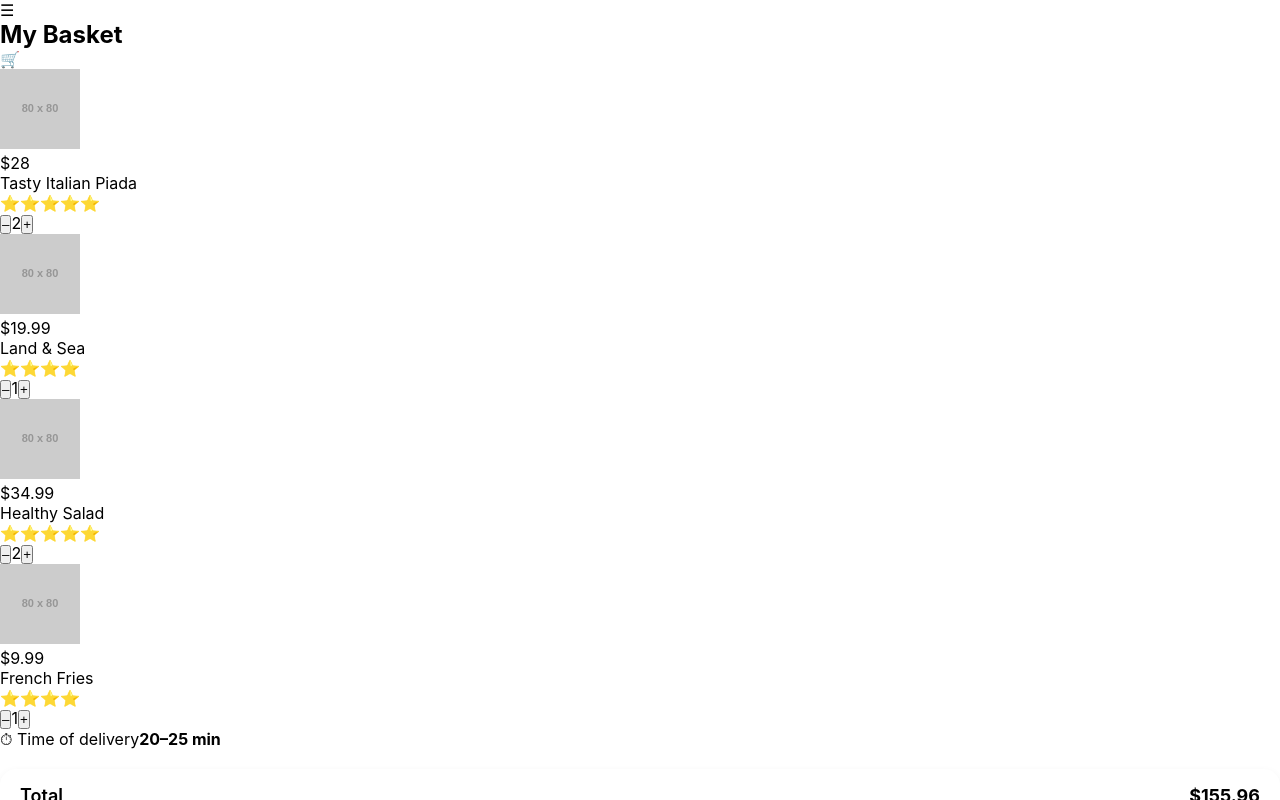
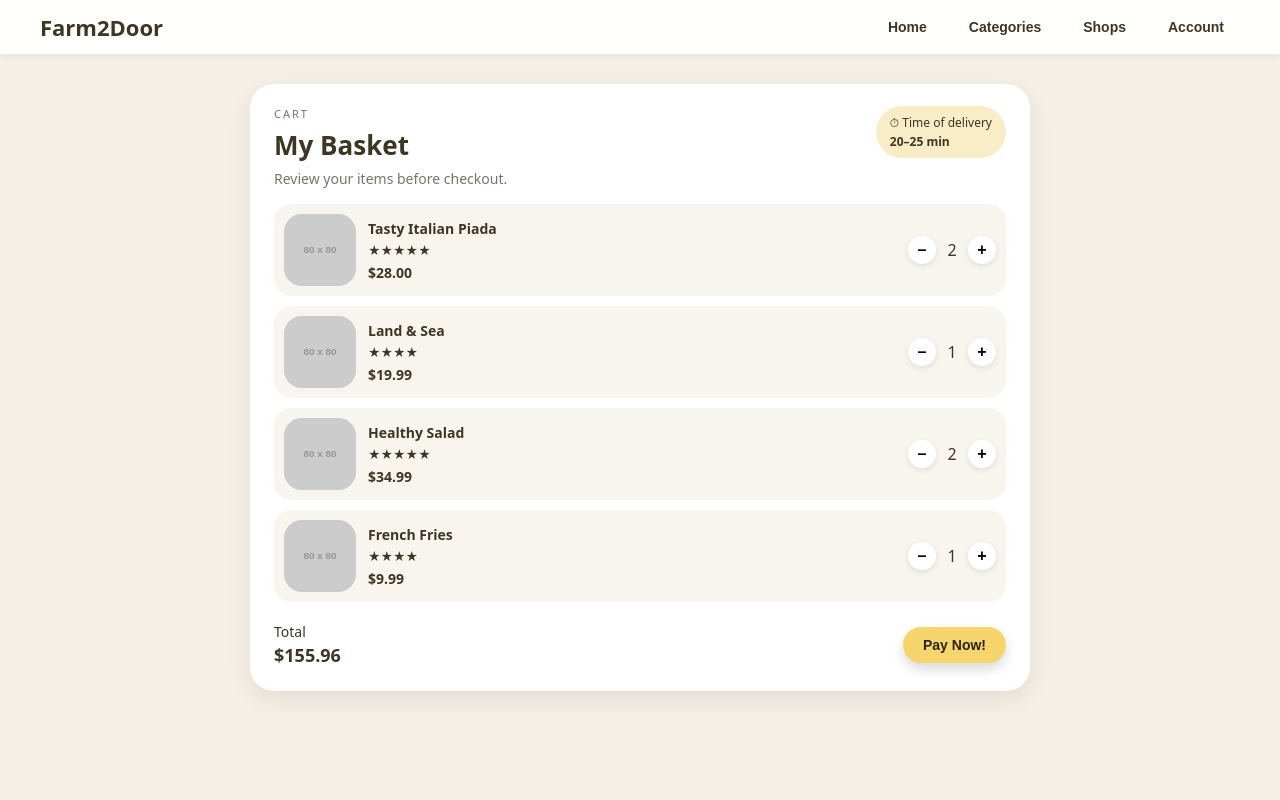
Before and after one commit to samwallflower/Farm2Door, a React (Vite) app in the folder FrontEnd/Farm2Door/: page /basket in a window 1280 px wide. Built offline with nearby package versions, Linux system fonts and the light colour scheme.

Commit message:
Cart menu modification

```diff
--- a/FrontEnd/Farm2Door/src/Components/Basket.css
+++ b/FrontEnd/Farm2Door/src/Components/Basket.css
@@ -1,33 +1,273 @@
-/* TOTAL DISPLAY (not a button) */
-.basket-total-display {
-  margin-top: 20px;
+:root {
+  --basket-yellow: #f6d66c;
+  --basket-yellow-soft: #f9edc7;
+  --basket-cream: #f5efe6;
+  --basket-brown: #3e3625;
+  --basket-gray: #7a7468;
+  --basket-radius-lg: 24px;
+}
+
+/* PAGE WRAPPER */
+
+.basket-page {
+  min-height: 100vh;
+  background: var(--basket-cream);
+  font-family: system-ui, -apple-system, BlinkMacSystemFont, "Segoe UI",
+    sans-serif;
+  color: var(--basket-brown);
+}
+
+/* HEADER – same as other pages */
+
+.basket-header {
+  position: sticky;
+  top: 0;
+  z-index: 20;
+  display: flex;
+  align-items: center;
+  justify-content: space-between;
+  padding: 12px 40px;
+  background: rgba(255, 255, 255, 0.95);
+  backdrop-filter: blur(6px);
+  box-shadow: 0 2px 8px rgba(0, 0, 0, 0.06);
+}
+
+.basket-logo {
+  font-weight: 800;
+  font-size: 22px;
+}
+
+.basket-nav {
+  display: flex;
+  gap: 10px;
+}
+
+.basket-nav button {
+  border: none;
+  padding: 6px 16px;
+  border-radius: 999px;
+  font-size: 14px;
+  font-weight: 600;
+  background: transparent;
+  cursor: pointer;
+  color: var(--basket-brown);
+}
+
+.basket-nav button:hover {
+  background: rgba(0, 0, 0, 0.04);
+}
+
+/* MAIN */
+
+.basket-main {
+  padding: 30px 24px 40px;
+  display: flex;
+  justify-content: center;
+}
+
+/* CARD */
+
+.basket-card {
+  width: 100%;
+  max-width: 780px;
   background: #ffffff;
-  padding: 16px 20px;
-  border-radius: 16px;
-  box-shadow: 0 3px 8px rgba(0,0,0,0.06);
+  border-radius: var(--basket-radius-lg);
+  padding: 22px 24px 24px;
+  box-shadow: 0 8px 24px rgba(0, 0, 0, 0.08);
+  display: flex;
+  flex-direction: column;
+  gap: 16px;
+}
+
+.basket-card-header {
+  display: flex;
+  justify-content: space-between;
+  align-items: flex-start;
+  gap: 16px;
+}
+
+.basket-eyebrow {
+  text-transform: uppercase;
+  font-size: 11px;
+  letter-spacing: 0.18em;
+  color: var(--basket-gray);
+  margin: 0 0 6px;
+}
+
+.basket-title {
+  margin: 0 0 6px;
+  font-size: 26px;
+}
+
+.basket-subtitle {
+  margin: 0;
+  font-size: 14px;
+  color: var(--basket-gray);
+}
+
+/* Delivery info block */
+
+.basket-delivery {
+  background: var(--basket-yellow-soft);
+  border-radius: 999px;
+  padding: 8px 14px;
+  display: flex;
+  flex-direction: column;
+  gap: 2px;
+  font-size: 12px;
+}
+
+/* LIST */
+
+.basket-list {
+  display: flex;
+  flex-direction: column;
+  gap: 10px;
+}
+
+.basket-empty {
+  color: var(--basket-gray);
+  font-size: 14px;
+}
+
+/* ITEM */
+
+.basket-item {
+  display: flex;
+  align-items: center;
+  gap: 12px;
+  padding: 10px 10px;
+  border-radius: 18px;
+  background: #f8f5ef;
+}
+
+.basket-item-img-wrap {
+  width: 72px;
+  height: 72px;
+  border-radius: 18px;
+  overflow: hidden;
+  flex-shrink: 0;
+  background: #ece6d8;
+}
+
+.basket-item-img {
+  width: 100%;
+  height: 100%;
+  object-fit: cover;
+}
+
+.basket-info {
+  flex: 1;
+  display: flex;
+  flex-direction: column;
+  gap: 4px;
+}
+
+.basket-name {
+  margin: 0;
+  font-size: 14px;
+  font-weight: 600;
+}
+
+.basket-rating {
+  font-size: 12px;
+}
+
+.basket-price {
+  margin: 0;
+  font-size: 14px;
+  font-weight: 700;
+}
+
+/* QUANTITY CONTROLS */
+
+.basket-qty {
+  display: flex;
+  align-items: center;
+  gap: 6px;
+}
+
+.qty-btn {
+  border-radius: 999px;
+  border: none;
+  width: 28px;
+  height: 28px;
+  font-size: 16px;
+  font-weight: 700;
+  cursor: pointer;
+  background: #fff;
+  box-shadow: 0 2px 6px rgba(0, 0, 0, 0.1);
+}
+
+.qty-number {
+  min-width: 20px;
+  text-align: center;
+}
+
+/* FOOTER TOTAL */
+
+.basket-footer {
+  margin-top: 4px;
   display: flex;
   justify-content: space-between;
   align-items: center;
-  font-size: 18px;
-  font-weight: 600;
+  gap: 12px;
 }
 
-/* PAY NOW BUTTON */
-.basket-pay-btn {
-  margin-top: 18px;
-  width: 100%;
-  padding: 15px;
-  background: #2e7d32;
-  color: #fff;
-  font-size: 18px;
-  font-weight: 700;
-  border-radius: 30px;
-  border: none;
-  cursor: pointer;
-  box-shadow: 0 5px 10px rgba(0,0,0,0.12);
-  transition: 0.2s;
+.basket-total-text {
+  display: flex;
+  flex-direction: column;
+  gap: 2px;
+  font-size: 14px;
 }
 
-.basket-pay-btn:hover {
-  background: #256528;
+.basket-total-text strong {
+  font-size: 18px;
 }
+
+/* Checkout button */
+
+.basket-checkout-btn {
+  border-radius: 999px;
+  border: none;
+  padding: 10px 20px;
+  font-size: 14px;
+  font-weight: 600;
+  cursor: pointer;
+  background: var(--basket-yellow);
+  color: #2a2417;
+  box-shadow: 0 6px 12px rgba(0, 0, 0, 0.15);
+  transition: transform 0.12s ease, box-shadow 0.12s ease;
+}
+
+.basket-checkout-btn:hover {
+  transform: translateY(-1px);
+  box-shadow: 0 8px 18px rgba(0, 0, 0, 0.2);
+}
+
+.basket-checkout-btn:active {
+  transform: translateY(0);
+  box-shadow: 0 4px 10px rgba(0, 0, 0, 0.15);
+}
+
+/* RESPONSIVE */
+
+@media (max-width: 768px) {
+  .basket-header {
+    padding: 10px 16px;
+    gap: 8px;
+  }
+
+  .basket-main {
+    padding: 22px 16px 32px;
+  }
+
+  .basket-card {
+    padding: 20px 18px 22px;
+  }
+
+  .basket-card-header {
+    flex-direction: column;
+    align-items: flex-start;
+  }
+}
--- a/FrontEnd/Farm2Door/src/Components/Basket.jsx
+++ b/FrontEnd/Farm2Door/src/Components/Basket.jsx
@@ -1,6 +1,7 @@
 import React, { useState } from "react";
 import "./Basket.css";
 import { useNavigate } from "react-router-dom";
+
 // TEMP sample items — replace with your own data
 const sampleItems = [
   {
@@ -39,6 +40,7 @@ const sampleItems = [
 
 export default function Basket() {
   const [items, setItems] = useState(sampleItems);
+  const navigate = useNavigate();
 
   const increase = (id) => {
     setItems((prev) =>
@@ -64,53 +66,85 @@ export default function Basket() {
 
   return (
     <div className="basket-page">
+      {/* HEADER – same family as other pages */}
       <header className="basket-header">
-        <div className="basket-menu">☰</div>
-        <h2 className="basket-title">My Basket</h2>
-        <div className="basket-cart">🛒</div>
+        <div className="basket-logo">Farm2Door</div>
+
+        <nav className="basket-nav">
+          <button onClick={() => navigate("/home")}>Home</button>
+          <button onClick={() => navigate("/categories")}>Categories</button>
+          <button onClick={() => navigate("/shops")}>Shops</button>
+          <button onClick={() => navigate("/user")}>Account</button>
+        </nav>
       </header>
 
-      <div className="basket-list">
-        {items.map((item) => (
-          <div className="basket-item" key={item.id}>
-            <img src={item.image} className="basket-item-img" alt="" />
-
-            <div className="basket-info">
-              <p className="basket-price">${item.price}</p>
-              <p className="basket-name">{item.name}</p>
-              <div className="basket-rating">
-                {"⭐".repeat(item.rating)}
+      <main className="basket-main">
+        <section className="basket-card">
+          <div className="basket-card-header">
+            <div>
+              <p className="basket-eyebrow">Cart</p>
+              <h1 className="basket-title">My Basket</h1>
+              <p className="basket-subtitle">
+                Review your items before checkout.
+              </p>
+            </div>
+            <div className="basket-delivery">
+              <span>⏱ Time of delivery</span>
+              <strong>20–25 min</strong>
             </div>
           </div>
 
+          {/* ITEMS LIST */}
+          <div className="basket-list">
+            {items.length === 0 ? (
+              <p className="basket-empty">Your basket is empty.</p>
+            ) : (
+              items.map((item) => (
+                <div className="basket-item" key={item.id}>
+                  <div className="basket-item-img-wrap">
+                    <img src={item.image} className="basket-item-img" alt={item.name} />
+                  </div>
+
+                  <div className="basket-info">
+                    <p className="basket-name">{item.name}</p>
+                    <div className="basket-rating">
+                      {"★".repeat(item.rating)}
+                    </div>
+                    <p className="basket-price">${item.price.toFixed(2)}</p>
+                  </div>
+
                   <div className="basket-qty">
-              <button className="qty-btn" onClick={() => decrease(item.id)}>
+                    <button
+                      className="qty-btn"
+                      onClick={() => decrease(item.id)}
+                    >
                       –
                     </button>
                     <span className="qty-number">{item.quantity}</span>
-              <button className="qty-btn" onClick={() => increase(item.id)}>
+                    <button
+                      className="qty-btn"
+                      onClick={() => increase(item.id)}
+                    >
                       +
                     </button>
                   </div>
                 </div>
-        ))}
+              ))
+            )}
           </div>
 
-      <div className="basket-delivery">
-        <span>⏱ Time of delivery</span>
-        <strong>20–25 min</strong>
-      </div>
-
-      {/* ✅ TOTAL (not a button) */}
-      <div className="basket-total-display">
+          {/* FOOTER / TOTAL */}
+          <div className="basket-footer">
+            <div className="basket-total-text">
               <span>Total</span>
               <strong>${total}</strong>
             </div>
-
-      {/* ✅ NEW PAY BUTTON */}
-      <button className="basket-pay-btn">
-        Pay Now
+            <button className="basket-checkout-btn">
+                Pay Now!
             </button>
+          </div>
+        </section>
+      </main>
     </div>
   );
 }
--- a/FrontEnd/Farm2Door/src/Components/Categories.jsx
+++ b/FrontEnd/Farm2Door/src/Components/Categories.jsx
@@ -1,6 +1,6 @@
 import React from "react";
 import "./Categories.css";
-import { Link } from "react-router-dom";
+import { Link, useNavigate } from "react-router-dom";
 import CartIcon from "./CartIcon";
 
 import heroImage from "./back3.jpg";
@@ -39,9 +39,10 @@ const favorites = [
 ];
 
 const Categories = () => {
+  const navigate = useNavigate(); // hook for navigation
+
   return (
     <div className="cat-page">
-
       {/* HEADER */}
       <header className="cat-header">
         <div className="cat-logo">Farm2Door</div>
@@ -53,12 +54,16 @@ const Categories = () => {
           <Link className="cat-nav-link" to="/user">Account</Link>
         </nav>
       </header>
-      <CartIcon />   {/* <-- Add this */}
+
+      {/* floating / fixed cart icon */}
+      <CartIcon />
 
       <main className="cat-main">
-
         {/* HERO */}
-        <section className="cat-hero" style={{ backgroundImage: `url(${heroImage})` }}>
+        <section
+          className="cat-hero"
+          style={{ backgroundImage: `url(${heroImage})` }}
+        >
           <div className="cat-hero-inner">
             <div className="cat-hero-text">
               <p className="cat-eyebrow">FARM2DOOR</p>
@@ -66,8 +71,6 @@ const Categories = () => {
               <p className="cat-hero-description">
                 Shop our seasonal produce and pantry staples — harvested with love.
               </p>
-
-              {/* ❌ Removed the 2 hero buttons */}
               <p className="cat-info-text">Explore our fresh categories below.</p>
             </div>
           </div>
@@ -134,19 +137,23 @@ const Categories = () => {
 
                   <div className="cat-fav-price">
                     <span className="cat-price">{item.price}</span>
-                    {item.oldPrice && <span className="cat-old-price">{item.oldPrice}</span>}
+                    {item.oldPrice && (
+                      <span className="cat-old-price">{item.oldPrice}</span>
+                    )}
                   </div>
 
-                  {/* ✔ KEEP Add to Cart button */}
-                  <button className="cat-btn cat-btn-small cat-btn-outline">
+                  {/* Add to Cart -> Basket page */}
+                  <button
+                    className="cat-btn cat-btn-small cat-btn-outline"
+                    type="button"
+                    onClick={() => navigate("/basket")}
+                  >
                     Add to Cart
                   </button>
                 </div>
               </article>
             ))}
           </div>
-
-          {/* ❌ Removed "Browse All Products" button */}
         </section>
 
         {/* PROMO */}
@@ -162,14 +169,12 @@ const Categories = () => {
                 <li>Cancel anytime.</li>
               </ul>
 
-              {/* ❌ Removed "Start Your Farm Box" button */}
               <p className="cat-info-text">Join our weekly organic program.</p>
             </div>
 
             <div className="cat-promo-image-placeholder"></div>
           </div>
         </section>
-
       </main>
     </div>
   );
```
Lines whose indentation alone changed are shown as unchanged.
